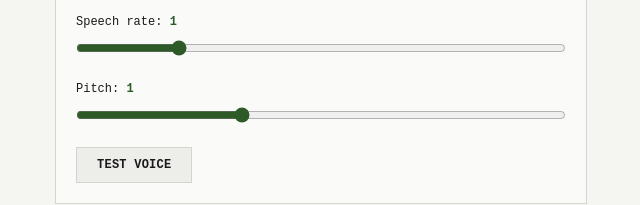
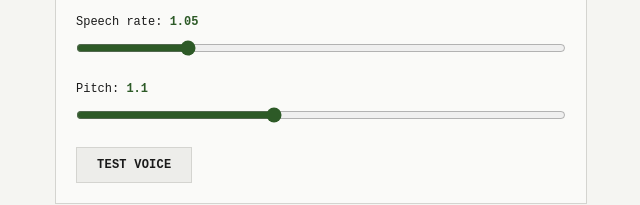
Before and after one commit to tanayvin1216/Veil, a website built with webpack: page src/ui/settings.html in a window 1280 px wide. Shown: the part 1032-1237 px from the top of the page, 319-959 px from the left. Built offline with nearby package versions, Linux system fonts and the light colour scheme; some packages are replaced by stand-ins of ours.

Commit message:
fix(settings): update default voice rate and pitch for warmer tone
Default rate 1.0 → 1.05, pitch 1.0 → 1.1 in both HTML defaults
and JS fallbacks. Finer step increments (0.05) for more control.

```diff
--- a/src/ui/settings.html
+++ b/src/ui/settings.html
@@ -119,15 +119,15 @@
         <div class="field">
           <label for="voice-rate" class="field-label">
             Speech rate:
-            <output id="rate-value" class="field-output">1.0</output>
+            <output id="rate-value" class="field-output">1.05</output>
           </label>
           <input
             type="range"
             id="voice-rate"
             min="0.5"
             max="3.0"
-            step="0.1"
-            value="1.0"
+            step="0.05"
+            value="1.05"
             class="field-range"
           >
         </div>
@@ -135,15 +135,15 @@
         <div class="field">
           <label for="voice-pitch" class="field-label">
             Pitch:
-            <output id="pitch-value" class="field-output">1.0</output>
+            <output id="pitch-value" class="field-output">1.1</output>
           </label>
           <input
             type="range"
             id="voice-pitch"
             min="0.5"
             max="2.0"
-            step="0.1"
-            value="1.0"
+            step="0.05"
+            value="1.1"
             class="field-range"
           >
         </div>
--- a/src/ui/settings.js
+++ b/src/ui/settings.js
@@ -81,8 +81,8 @@ async function loadSettings() {
 
   elements.speechEngine.value = result[STORAGE_KEYS.SPEECH_ENGINE] || 'web-speech-api';
 
-  const rate = result[STORAGE_KEYS.VOICE_RATE] || 1.0;
-  const pitch = result[STORAGE_KEYS.VOICE_PITCH] || 1.0;
+  const rate = result[STORAGE_KEYS.VOICE_RATE] || 1.05;
+  const pitch = result[STORAGE_KEYS.VOICE_PITCH] || 1.1;
 
   elements.voiceRate.value = rate;
   elements.rateValue.textContent = rate;
```
